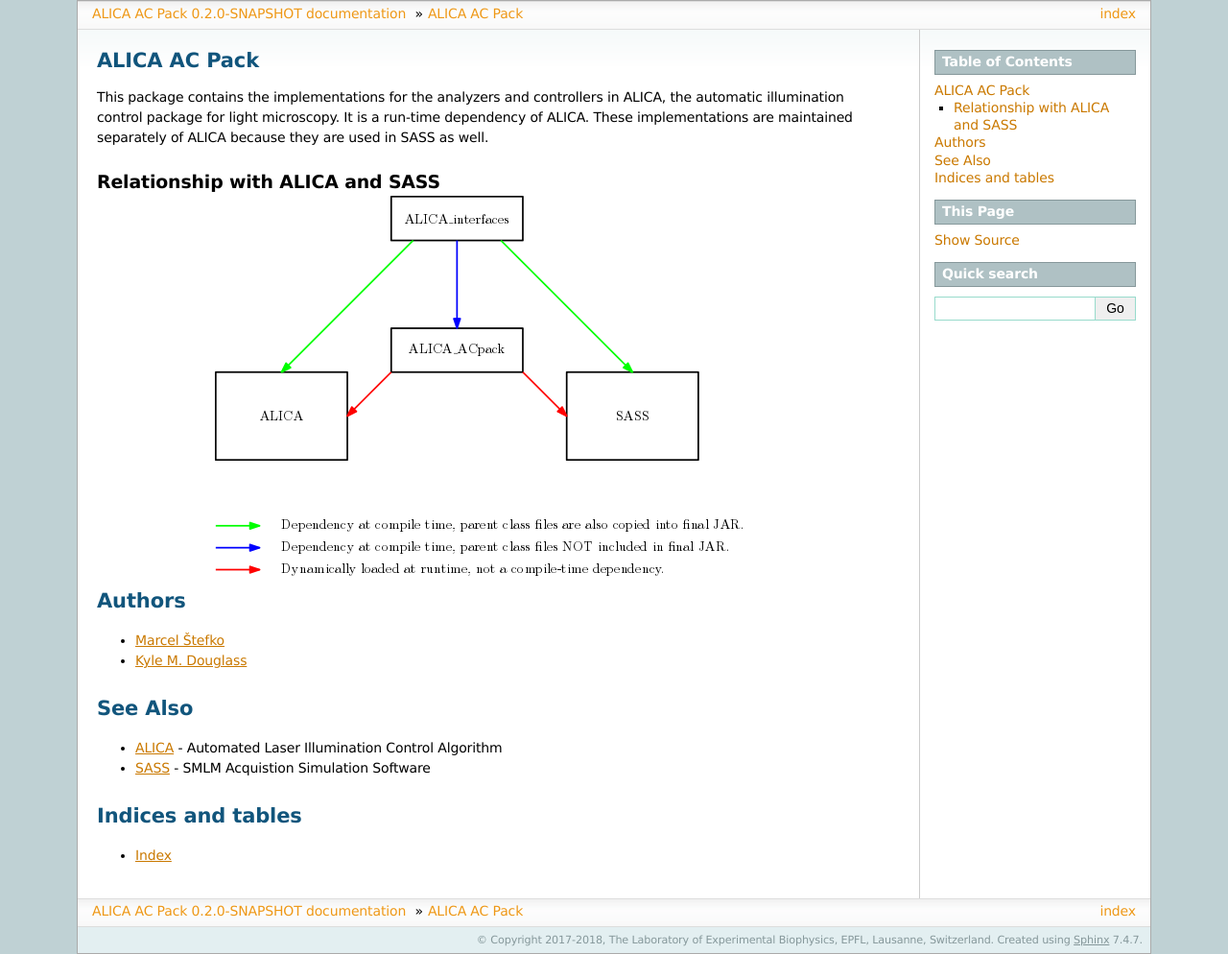
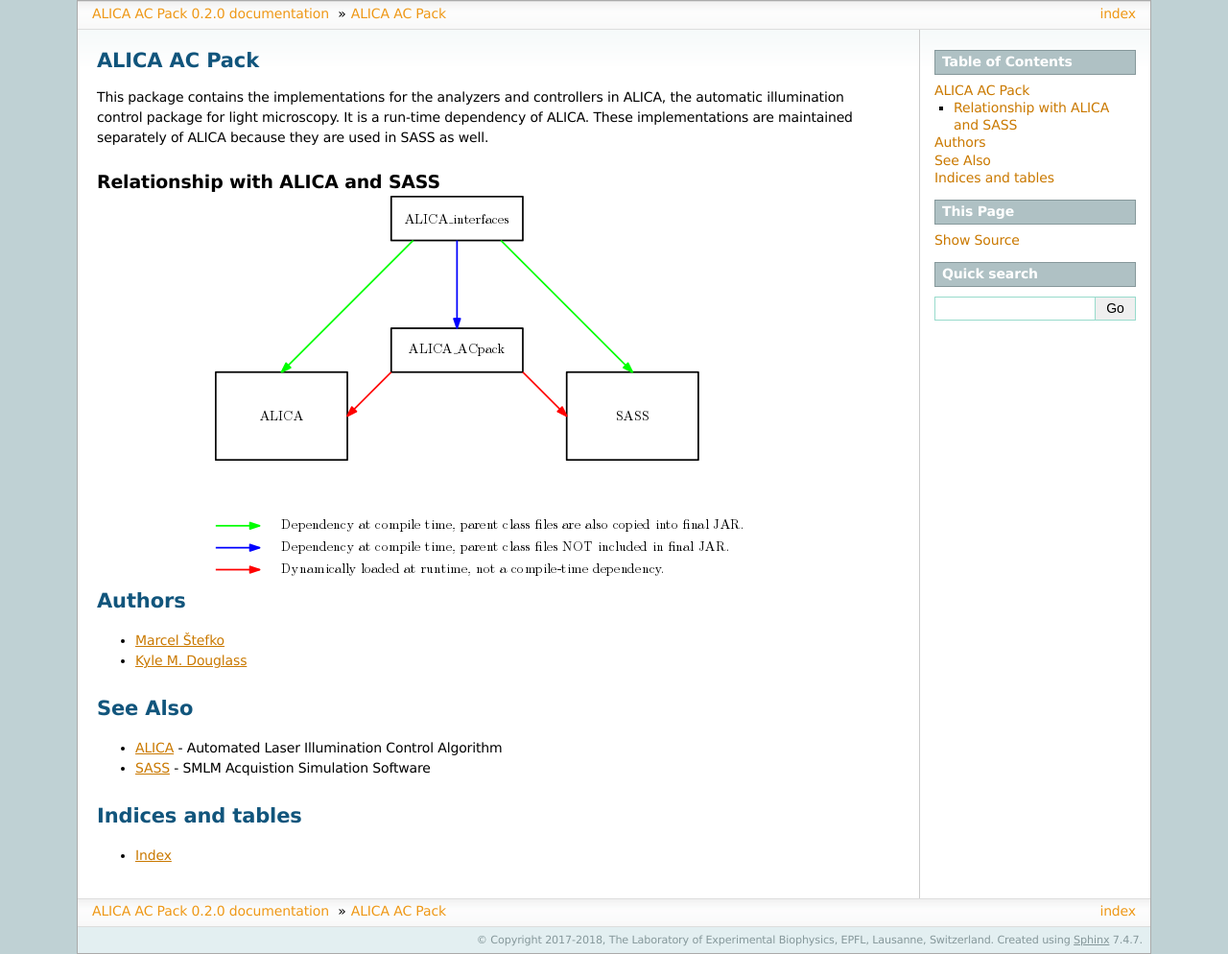
Before and after one commit to LEB-EPFL/ALICA_ACPack, a Sphinx documentation site: the page built from docs/index.rst, in a window 1280 px wide. Shown: the whole page at 96% size. Built offline with Sphinx 7.4.7, drawn with Linux system fonts in a browser that asks for light colours; pages that are not in the unit, such as notebooks, are missing from menus.

Commit message:
Bump minor version number.

```diff
--- a/docs/conf.py
+++ b/docs/conf.py
@@ -58,9 +58,9 @@
 # built documents.
 #
 # The short X.Y version.
-version = '0.2.0-SNAPSHOT'
+version = '0.2.0'
 # The full version, including alpha/beta/rc tags.
-release = '0.2.0-SNAPSHOT'
+release = '0.2.0'
 
 # The language for content autogenerated by Sphinx. Refer to documentation
 # for a list of supported languages.
--- a/pom.xml
+++ b/pom.xml
@@ -3,7 +3,7 @@
     <modelVersion>4.0.0</modelVersion>
     <groupId>ch.epfl.leb</groupId>
     <artifactId>ALICA_ACPack</artifactId>
-    <version>0.2.0-SNAPSHOT</version>
+    <version>0.2.0</version>
     <packaging>jar</packaging>
 
     <parent>
```
Also changed, not shown: CHANGELOG.md (+3 -2 lines).
